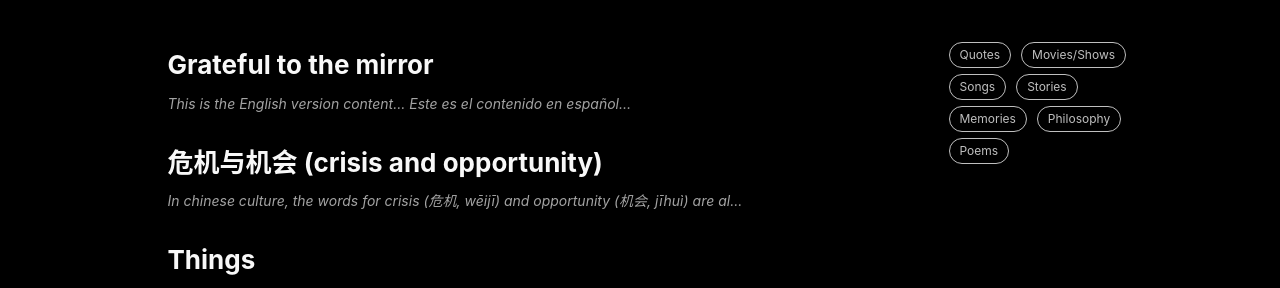
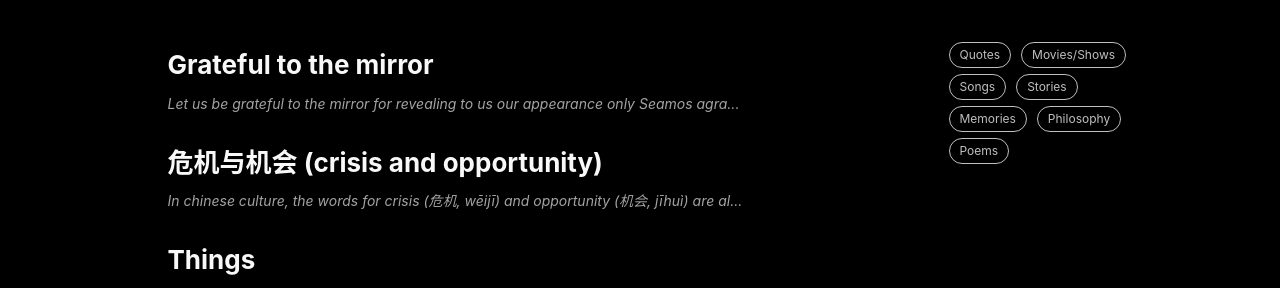
Before and after one commit to eugeniosaintemarie/notes, a Jekyll site: the page built from index.html, in a window 1280 px wide. Shown: the part 378-666 px from the top of the page. Built offline with Jekyll 4.4.1, drawn with Linux system fonts in a browser that asks for light colours; the list of posts is cut into pages by our own code; comment, search, counter and statistics services are not loaded.

Commit message:
Update 2023-08-25-Samuel-Butler-grateful-to-the-mirror.markdown

```diff
--- a/_posts/2023-08-25-Samuel-Butler-grateful-to-the-mirror.markdown
+++ b/_posts/2023-08-25-Samuel-Butler-grateful-to-the-mirror.markdown
@@ -13,9 +13,9 @@ tags:
 ---
 
 <div class="en post-container">
-    {{ "This is the English version content..." | markdownify }}
+    {{ "Let us be grateful to the mirror for revealing to us our appearance only" | markdownify }}
 </div>
 
 <div class="es post-container">
-    {{ "Este es el contenido en español..." | markdownify }}
+    {{ "Seamos agradecidos al espejo por sólo revelar nuestro aspecto" | markdownify }}
 </div>
```
